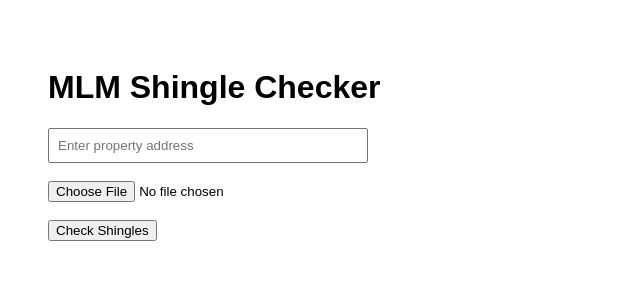
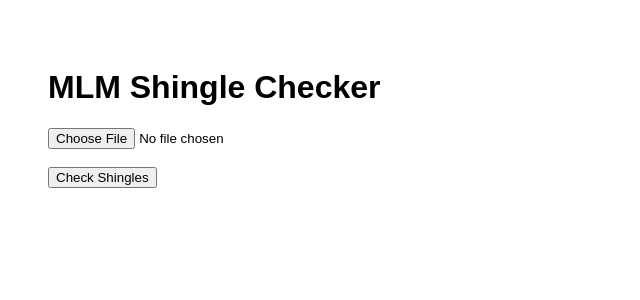
Before and after one commit to williamobrienmlmhi/mlm-shingle-checker, a React (Vite) app in the folder frontend/: page / in a window 1280 px wide. Shown: the top 300 px of the page, without its empty margins (0-640 px from the left). Built offline with nearby package versions, Linux system fonts and the light colour scheme.

Commit message:
Remove address input and submit roof image only

```diff
--- a/frontend/src/App.jsx
+++ b/frontend/src/App.jsx
@@ -1,20 +1,24 @@
 import { useState } from "react";
 
 function App() {
-  const [address, setAddress] = useState("");
   const [photo, setPhoto] = useState(null);
   const [result, setResult] = useState(null);
   const [error, setError] = useState(null);
   const [loading, setLoading] = useState(false);
 
-  const checkAddress = async () => {
+  const checkShingles = async () => {
     setLoading(true);
     setError(null);
     setResult(null);
 
+     if (!photo) {
+    setError("Please upload a roof image");
+    setLoading(false);
+    return;
+  }
+
     try {
       const formData = new FormData();
-formData.append("address", address);
 formData.append("photo", photo);
       const res = await fetch("https://shingle-backend.onrender.com/check", {
   method: "POST",
@@ -40,14 +44,6 @@ formData.append("photo", photo);
     <div style={{ padding: "40px", fontFamily: "Arial" }}>
       <h1>MLM Shingle Checker</h1>
 
-      <input
-        type="text"
-        placeholder="Enter property address"
-        value={address}
-        onChange={(e) => setAddress(e.target.value)}
-        style={{ padding: "8px", width: "300px" }}
-      />
-      <br /><br />
 
 <input
   type="file"
@@ -57,7 +53,7 @@ formData.append("photo", photo);
 <br /><br />
 
 
-      <button onClick={checkAddress} disabled={loading}>
+      <button onClick={checkShingles} disabled={loading}>
         {loading ? "Checking..." : "Check Shingles"}
       </button>
 
@@ -68,7 +64,6 @@ formData.append("photo", photo);
       {result && (
         <div>
           <h3>Result</h3>
-          <p><strong>Address:</strong> {result.address}</p>
           <p><strong>Risk Level:</strong> {result.riskLevel}</p>
           <p><strong>Recommendation:</strong> {result.recommendation}</p>
           <p><strong>Confidence Score:</strong> {result.confidenceScore}</p>
```
